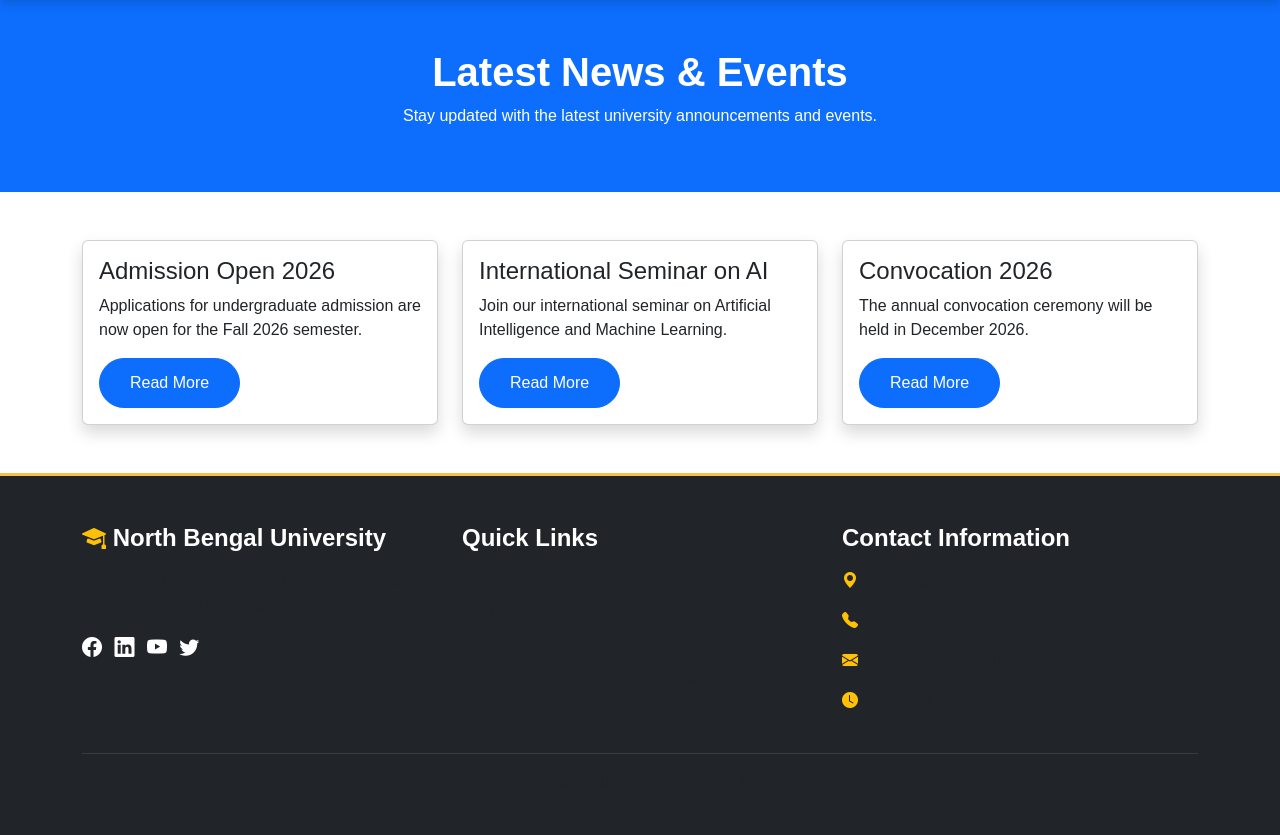
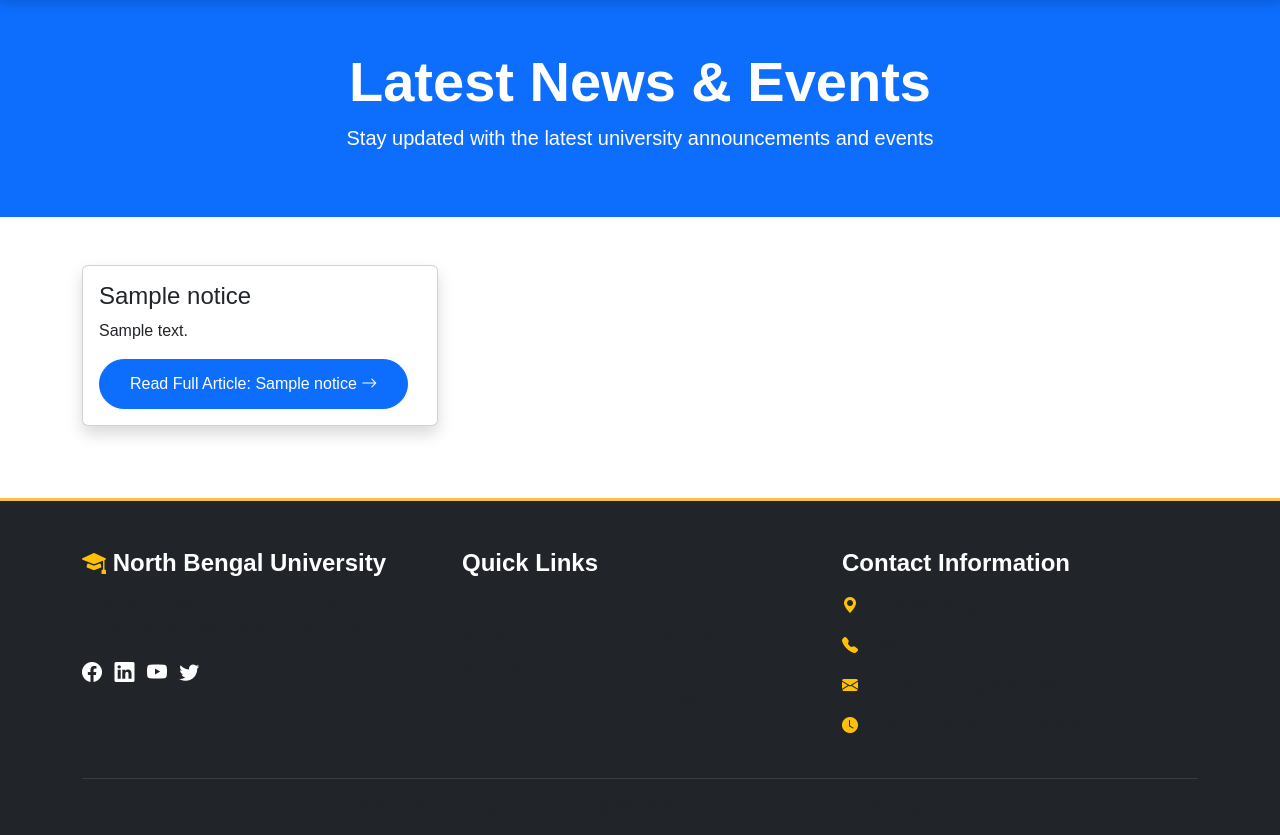
Before and after one commit to Sharifulcse8/North_Bengal_University, a Flask app: page /latest-news in a window 1280 px wide. Shown: the part 70-905 px from the top of the page. Before the commit the page ends 824 px from the top, so only its background shows below. Run offline with Flask 3, Linux system fonts and the light colour scheme; tables that the repository leaves empty hold one stand-in row (values such as "Sample post").

Commit message:
Links Descriptive text

```diff
--- a/templates/admission.html
+++ b/templates/admission.html
@@ -299,8 +299,8 @@
             </div>
         </div>
         <div class="text-center mt-4">
-            <a href="{{ url_for('notice') }}" class="btn btn-secondary btn-lg">
-                <i class="bi bi-arrow-left"></i> Back to Notices
+            <a href="{{ url_for('notice') }}" class="btn btn-secondary btn-lg" aria-label="Return to all notices and announcements">
+                <i class="bi bi-arrow-left"></i> Return to All Notices
             </a>
         </div>
     </div>
--- a/templates/news.html
+++ b/templates/news.html
@@ -1,51 +1,48 @@
 {% extends "base.html" %}
 
-{% block title %}News | North Bengal University{% endblock %}
+{% block title %}Latest News & Events | North Bengal University{% endblock %}
+
+{% block description %}Stay updated with the latest news and events from North Bengal University including admission updates, seminars, and convocation ceremonies.{% endblock %}
+
+{% block keywords %}Latest News, University News, Events, Seminar, Convocation, North Bengal University{% endblock %}
+
+{% block canonical %}/news{% endblock %}
+
+{% block og_title %}Latest News & Events | North Bengal University{% endblock %}
+
+{% block breadcrumb %}News{% endblock %}
 
 {% block content %}
 
+<!-- ===== HERO ===== -->
 <section class="bg-primary text-white text-center py-5">
     <div class="container">
-        <h1>Latest News & Events</h1>
-        <p>Stay updated with the latest university announcements and events.</p>
+        <h1 class="display-4 fw-bold">Latest News &amp; Events</h1>
+        <p class="lead">Stay updated with the latest university announcements and events</p>
     </div>
 </section>
 
+<!-- ===== NEWS LIST ===== -->
 <section class="py-5">
     <div class="container">
         <div class="row">
-            <!-- News 1 -->
-            <div class="col-md-4">
-                <div class="card shadow">
+            {% for notice in notices %}
+            <div class="col-md-4 mb-4">
+                <article class="card shadow h-100">
                     <div class="card-body">
-                        <h4>Admission Open 2026</h4>
-                        <p>Applications for undergraduate admission are now open for the Fall 2026 semester.</p>
-                        <a href="{{ url_for('news_detail', id=1) }}" class="btn btn-primary">Read More</a>
+                        <h2 class="h4">{{ notice.title }}</h2>
+                        <p>{{ notice.content[:150] }}{% if notice.content|length > 150 %}...{% endif %}</p>
+                        <a href="{{ url_for('news_detail', id=notice.id) }}" class="btn btn-primary" aria-label="Read full article about {{ notice.title }}">
+                            Read Full Article: {{ notice.title }} <i class="bi bi-arrow-right"></i>
+                        </a>
                     </div>
-                </div>
+                </article>
             </div>
-
-            <!-- News 2 -->
-            <div class="col-md-4">
-                <div class="card shadow">
-                    <div class="card-body">
-                        <h4>International Seminar on AI</h4>
-                        <p>Join our international seminar on Artificial Intelligence and Machine Learning.</p>
-                        <a href="{{ url_for('news_detail', id=2) }}" class="btn btn-primary">Read More</a>
-                    </div>
-                </div>
+            {% else %}
+            <div class="col-12">
+                <p class="text-center">No news found.</p>
             </div>
-
-            <!-- News 3 -->
-            <div class="col-md-4">
-                <div class="card shadow">
-                    <div class="card-body">
-                        <h4>Convocation 2026</h4>
-                        <p>The annual convocation ceremony will be held in December 2026.</p>
-                        <a href="{{ url_for('news_detail', id=3) }}" class="btn btn-primary">Read More</a>
-                    </div>
-                </div>
-            </div>
+            {% endfor %}
         </div>
     </div>
 </section>
--- a/templates/news_detail.html
+++ b/templates/news_detail.html
@@ -33,7 +33,9 @@
                         <p>{{ news.content }}</p>
                         <hr>
                         <p><strong>Published:</strong> {{ news.date }}</p>
-                        <a href="{{ url_for('news') }}" class="btn btn-primary">Back to News</a>
+                        <a href="{{ url_for('news') }}" class="btn btn-primary" aria-label="Return to all news and events">
+                            <i class="bi bi-arrow-left"></i> Back to All News
+                        </a>
                     </div>
                 </article>
             </div>
```
Also changed, not shown: templates/notice.html (+20 -14 lines), templates/teachers.html (+24 -12 lines).
